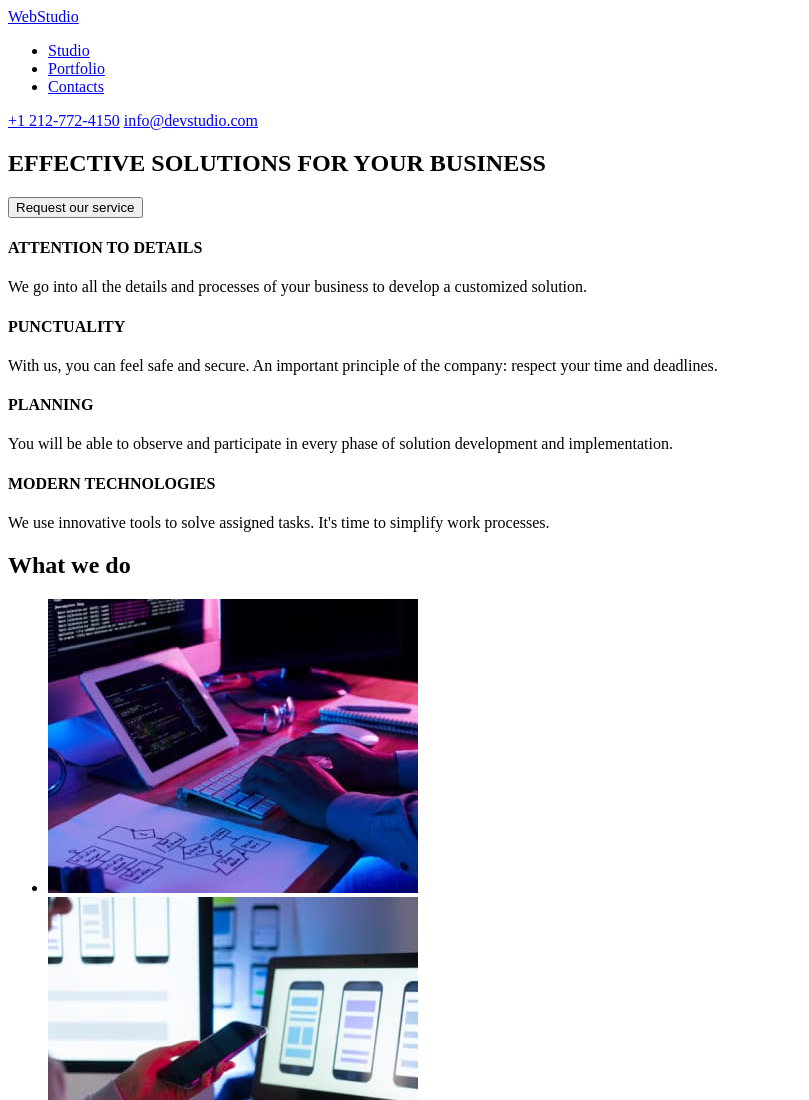
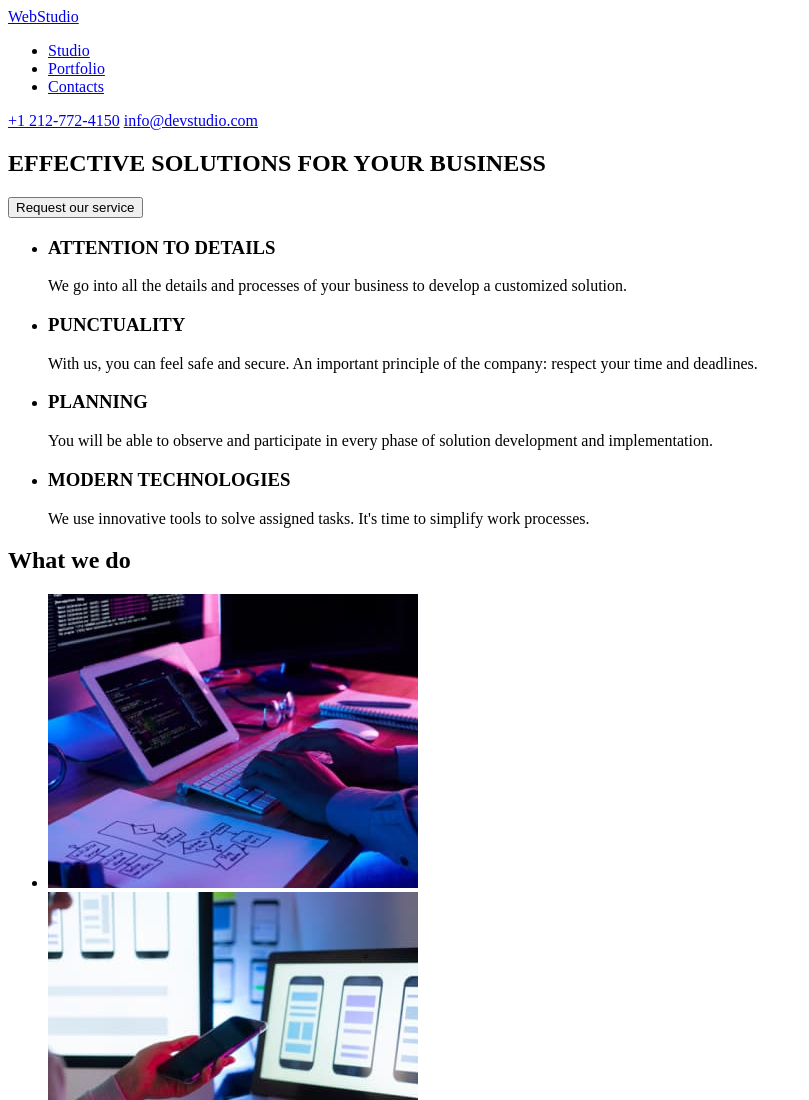
Before and after one commit to CristianPirlea/goit-markup-hw-01, a plain HTML site: page index.html in a window 1280 px wide. Shown: the top 1100 px of the page, without its empty margins (0-809 px from the left). Drawn offline with Linux system fonts and the light colour scheme.

Commit message:
modificare sectiunea descriere

```diff
--- a/index.html
+++ b/index.html
@@ -29,26 +29,36 @@
       </section>
       <!--Description Section -->
       <section>
-        <h4>ATTENTION TO DETAILS</h4>
+        <ul>
+          <li>
+            <h3>ATTENTION TO DETAILS</h3>
             <p>
-          We go into all the details and processes of your business to develop a
-          customized solution.
+              We go into all the details and processes of your business to
+              develop a customized solution.
             </p>
-        <h4>PUNCTUALITY</h4>
+          </li>
+          <li>
+            <h3>PUNCTUALITY</h3>
             <p>
-          With us, you can feel safe and secure. An important principle of the
-          company: respect your time and deadlines.
+              With us, you can feel safe and secure. An important principle of
+              the company: respect your time and deadlines.
             </p>
-        <h4>PLANNING</h4>
+          </li>
+          <li>
+            <h3>PLANNING</h3>
             <p>
-          You will be able to observe and participate in every phase of solution
-          development and implementation.
+              You will be able to observe and participate in every phase of
+              solution development and implementation.
             </p>
-        <h4>MODERN TECHNOLOGIES</h4>
+          </li>
+          <li>
+            <h3>MODERN TECHNOLOGIES</h3>
             <p>
-          We use innovative tools to solve assigned tasks. It's time to simplify
-          work processes.
+              We use innovative tools to solve assigned tasks. It's time to
+              simplify work processes.
             </p>
+          </li>
+        </ul>
       </section>
       <!-- What We Do Section -->
       <section>
```
Lines whose indentation alone changed are shown as unchanged.
